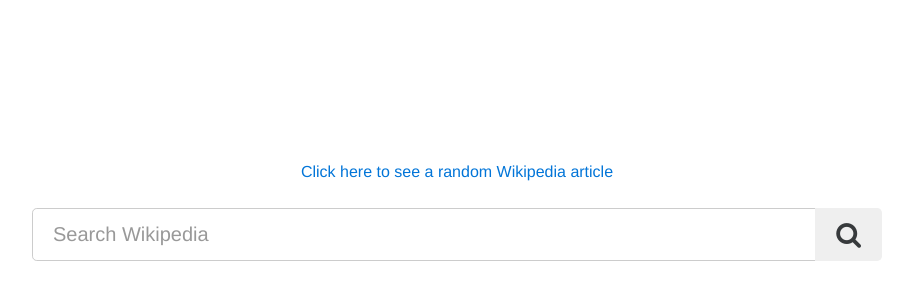
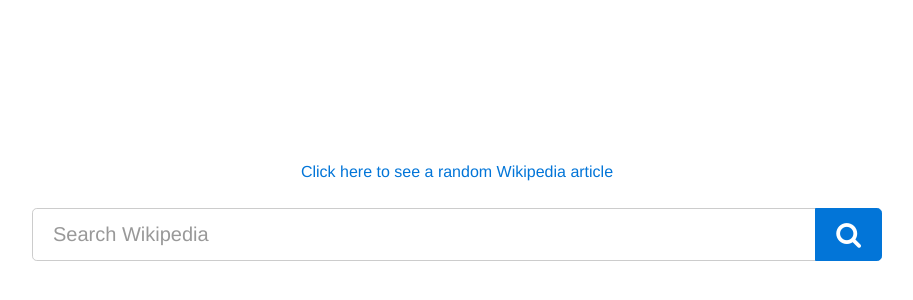
Before and after one commit to karuppiah7890/wikipedia-viewer, a plain HTML site: page index.html in a window 1280 px wide. Shown: the part 40-340 px from the top of the page, without its empty margins (183-1096 px from the left). Drawn offline with nearby package versions, Linux system fonts and the light colour scheme.

Commit message:
Change search button color

```diff
--- a/index.html
+++ b/index.html
@@ -20,7 +20,7 @@
         <div class="search-box input-group input-group-lg">
           <input type="text" id="search_input" class="form-control" placeholder="Search Wikipedia">
           <div class="input-group-btn">
-            <button type="button" id="search_go" class="btn btn-default"><i class="fa fa-search fa-lg"></i></button>
+            <button type="button" id="search_go" class="btn btn-default btn-primary"><i class="fa fa-search fa-lg"></i></button>
           </div>
         </div>
         <div id="search_results">
```
